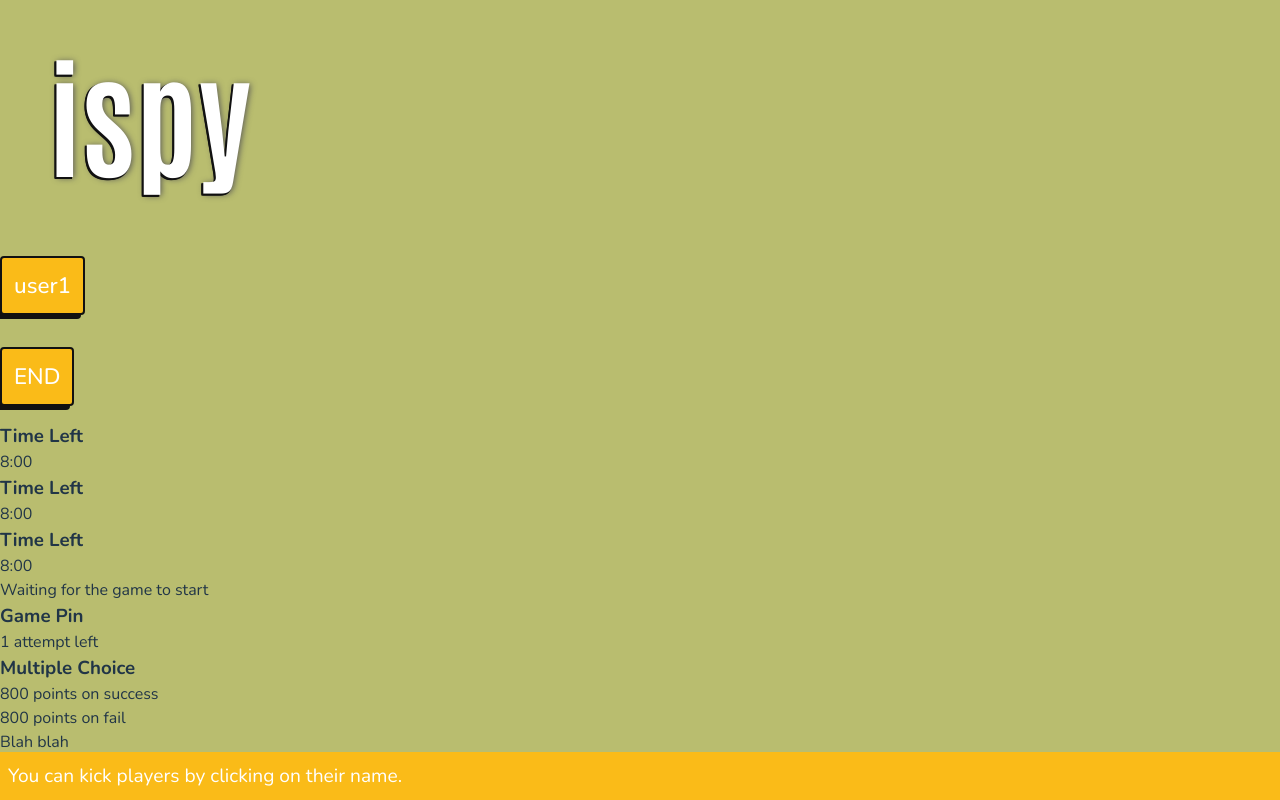
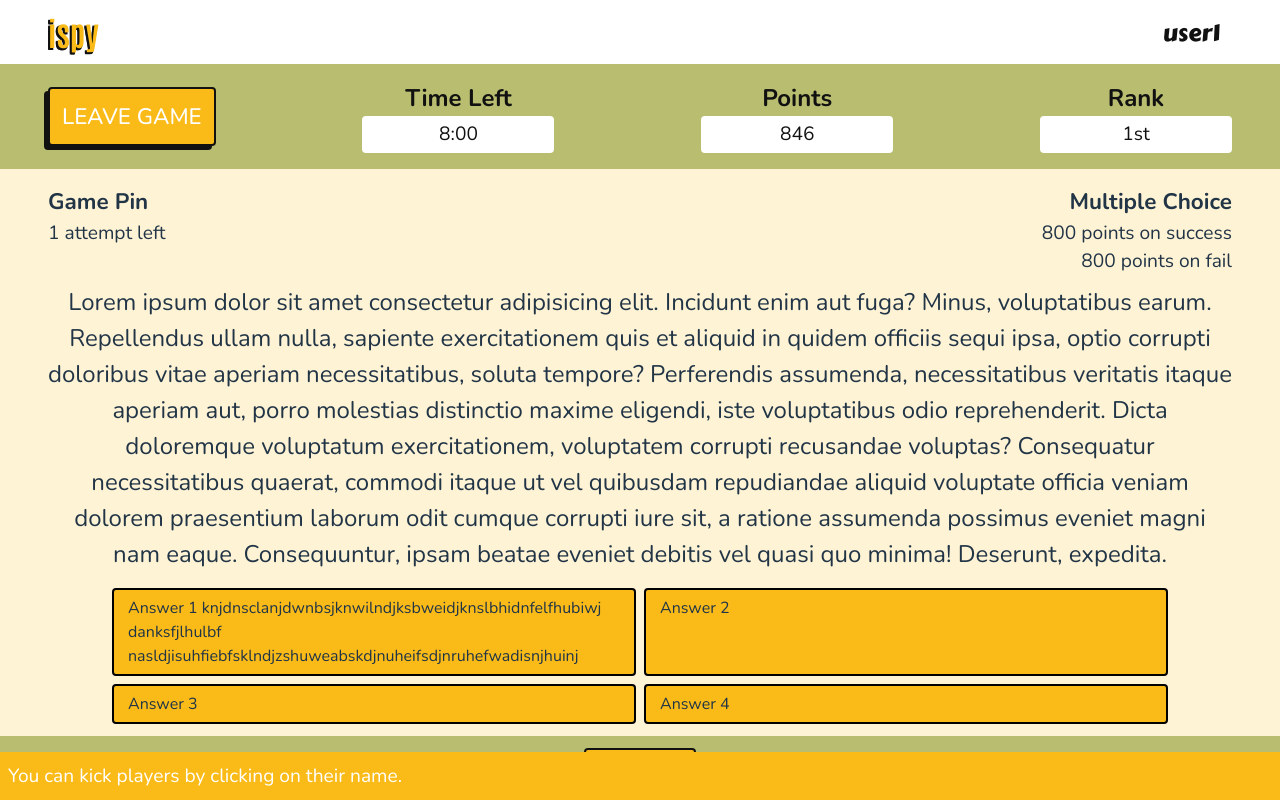
Before and after one commit to cloudydaiyz/ispy, a website built with Vite: page packages/ispy-ui/components/game-player.html in a window 1280 px wide. Built offline with nearby package versions, Linux system fonts and the light colour scheme.

Commit message:
feat: game player screen partially done

```diff
--- a/packages/ispy-shared/src/api-client.ts
+++ b/packages/ispy-shared/src/api-client.ts
@@ -100,7 +100,7 @@ export class ApiClient implements Partial<Requests.HttpRequests> {
 
     private async init(): Promise<void> {
         // Test the ping operation to make sure the config is valid
-        this.ping().catch(e => {
+        return this.ping().catch(e => {
             console.log("ApiClient: Error encountered during setup ping. Please check "
                 + "your configuration input and ensure its validity.");
             console.log(e);
--- a/packages/ispy-ui/components/game-player.html
+++ b/packages/ispy-ui/components/game-player.html
@@ -5,7 +5,8 @@
     <meta name="viewport" content="width=device-width, initial-scale=1.0">
     <title>Document</title>
     <link rel="stylesheet" href="../css/shared.css">
-    <link rel="stylesheet" href="../css/game-host.css">
+    <link rel="stylesheet" href="../css/game-page.css">
+    <link rel="stylesheet" href="../css/game-player.css">
 </head>
 <body>
     <main>
@@ -21,28 +22,33 @@
                 <div class="title">
                     <h1>ispy</h1>
                 </div>
-                <button class="user-info">
-                    <div class="p">user1</div>
-                </button>
+                <button class="to-user-info">user1</button>
             </div>
             <div class="game-status">
-                <button class="end-game">END</button>
-                <div class="time-left">
+                <button class="leave-game">LEAVE GAME</button>
+                <div class="game-stat time-left">
                     <h3>Time Left</h3>
                     <p>8:00</p>
                 </div>
-                <div class="user-points">
-                    <h3>Time Left</h3>
-                    <p>8:00</p>
+                <div class="game-stat user-points">
+                    <h3>Points</h3>
+                    <p>846</p>
                 </div>
-                <div class="user-rank">
-                    <h3>Time Left</h3>
-                    <p>8:00</p>
+                <div class="game-stat user-rank">
+                    <h3>Rank</h3>
+                    <p>1st</p>
                 </div>
             </div>
-            <div class="current-action">
+            <div class="current-action task waiting">
                 <div class="no-task">
-                    <p>Waiting for the game to start</p>
+                    <p class="waiting">Waiting for the game to start</p>
+                    <p class="started">The game has started! Enter a task ID.</p>
+                    <p class="completed-required">You have completed all required tasks! Enter a task ID if you want to continue for more points.</p>
+                    <p class="completed">You have completed all tasks!</p>
+                    <form action="" class="started completed-required completed">
+                        <input type="text" name="task-id" id="task-id">
+                        <input type="submit" value="FIND TASK">
+                    </form>
                 </div>
                 <div class="task">
                     <div class="task-info">
@@ -56,24 +62,30 @@
                             <p>800 points on fail</p>
                         </div>
                     </div>
-                    <p class="task-prompt">Blah blah</p>
-                    <form class="responses">
-                        <input type="checkbox" name="answer-1" id="answer-1">
-                        <input type="checkbox" name="answer-2" id="answer-2">
-                        <input type="checkbox" name="answer-3" id="answer-3">
-                        <input type="checkbox" name="answer-4" id="answer-4">
+                    <p class="task-prompt">Lorem ipsum dolor sit amet consectetur adipisicing elit. Incidunt enim aut fuga? Minus, voluptatibus earum. Repellendus ullam nulla, sapiente exercitationem quis et aliquid in quidem officiis sequi ipsa, optio corrupti doloribus vitae aperiam necessitatibus, soluta tempore? Perferendis assumenda, necessitatibus veritatis itaque aperiam aut, porro molestias distinctio maxime eligendi, iste voluptatibus odio reprehenderit. Dicta doloremque voluptatum exercitationem, voluptatem corrupti recusandae voluptas? Consequatur necessitatibus quaerat, commodi itaque ut vel quibusdam repudiandae aliquid voluptate officia veniam dolorem praesentium laborum odit cumque corrupti iure sit, a ratione assumenda possimus eveniet magni nam eaque. Consequuntur, ipsam beatae eveniet debitis vel quasi quo minima! Deserunt, expedita.</p>
+                    <form class="user-response">
+                        <div class="task-responses">
+                            <div class="answer">
+                                <input type="checkbox" name="answer-1" id="answer-1">
+                                <label for="answer-1">Answer 1 knjdnsclanjdwnbsjknwilndjksbweidjknslbhidnfelfhubiwj danksfjlhulbf nasldjisuhfiebfsklndjzshuweabskdjnuheifsdjnruhefwadisnjhuinj</label>
+                            </div>
+                            <div class="answer">
+                                <input type="checkbox" name="answer-2" id="answer-2">
+                                <label for="answer-2">Answer 2</label>
+                            </div>
+                            <div class="answer">
+                                <input type="checkbox" name="answer-3" id="answer-3">
+                                <label for="answer-3">Answer 3</label>
+                            </div>
+                            <div class="answer">
+                                <input type="checkbox" name="answer-4" id="answer-4">
+                                <label for="answer-4">Answer 4</label>
+                            </div>
+                        </div>
                         <input type="submit" value="SUBMIT">
                     </div>
                 </div>
             </div>
-            <!-- <div class="game-header player">
-                <div class="title">
-                    <h1>ispy</h1>
-                </div>
-                <div class="user">
-                    <div class="go-user-profile">user1</div>
-                </div>
-            </div> -->
         </div>
     </main>
 </body>
--- a/packages/ispy-ui/css/game-host.css
+++ b/packages/ispy-ui/css/game-host.css
@@ -1,49 +1,3 @@
-body
-{
-    background-color: var(--col-1);
-}
-
-.game.page button
-{
-    padding: 12px;
-    background-color: var(--btn);
-    color: var(--white);
-    border: 2px solid var(--black);
-    box-shadow: -4px 4px 0px var(--black);
-    /* border: 2px solid rgb(from var(--btn) calc(r - 30) calc(g - 30) calc(b - 30)); */
-    border-radius: 4px;
-    font-family: var(--font-1);
-    font-size: 16px;
-    transition: background-color .1s;
-    font-size: 1.4rem;
-    margin-top: 16px;
-    margin-bottom: 16px;
-    height: fit-content;
-    transition: all .2s;
-}
-
-.game.page button:disabled
-{
-    translate: -4px 4px;
-    box-shadow: none;
-    background-color: var(--gray);
-    color: black;
-}
-
-.game.page button:hover
-{
-    border: 2px solid var(--select);
-    cursor: pointer;
-}
-
-.game.page button:active
-{
-    border: 2px solid var(--select);
-    background-color: var(--select);
-    translate: -2px 2px;
-    box-shadow: -2px 2px 0px var(--black);
-}
-
 .game.host.page .game-header
 {
     height: 4rem;
@@ -97,7 +51,7 @@ body
 
 .game-info > *
 {
-    width: 12rem;
+    min-width: 12rem;
     text-align: center;
 }
 
--- /dev/null
+++ b/packages/ispy-ui/css/game-page.css
@@ -0,0 +1,48 @@
+body
+{
+    background-color: var(--col-1);
+}
+
+.game.page button,
+.task .user-response > input[type=submit]
+{
+    padding: 12px;
+    background-color: var(--btn);
+    color: var(--white);
+    border: 2px solid var(--black);
+    box-shadow: -4px 4px 0px var(--black);
+    border-radius: 4px;
+    font-family: var(--font-1);
+    font-size: 16px;
+    transition: background-color .1s;
+    font-size: 1.4rem;
+    margin-top: 16px;
+    margin-bottom: 16px;
+    height: fit-content;
+    transition: all .2s;
+}
+
+.game.page button:disabled,
+.task .user-response > input[type=submit]:disabled
+{
+    translate: -4px 4px;
+    box-shadow: none;
+    background-color: var(--gray);
+    color: black;
+}
+
+.game.page button:hover,
+.task .user-response > input[type=submit]:hover
+{
+    border: 2px solid var(--select);
+    cursor: pointer;
+}
+
+.game.page button:active,
+.task .user-response > input[type=submit]:active
+{
+    border: 2px solid var(--select);
+    background-color: var(--select);
+    translate: -2px 2px;
+    box-shadow: -2px 2px 0px var(--black);
+}
--- /dev/null
+++ b/packages/ispy-ui/css/game-player.css
@@ -0,0 +1,231 @@
+body
+{
+    background-color: var(--col-1);
+}
+
+.game.player.page
+{
+    height: 100%;
+    display: flex;
+    flex-direction: column;
+}
+
+.game.player.page .game-header
+{
+    height: 4rem;
+    padding: 1rem 3rem;
+    display: flex;
+    align-items: center;
+    justify-content: space-between;
+    background-color: var(--white);
+
+    font-family: var(--font-3);
+    font-size: 1.5rem;
+}
+
+.game.player.page .game-header .title
+{
+    margin: 0;
+    padding: 0;
+}
+
+.game.player.page .game-header .title h1
+{
+    font-size: 2rem;
+    margin-bottom: 0;
+    color: var(--btn);
+    text-shadow:
+        -2px 1px 0px var(--black),
+        -2px 2px 0px var(--black),
+        -1px 2px 0px var(--black);
+}
+
+.game.player.page .game-header .to-user-info
+{
+    font-family: var(--font-2);
+    font-size: 1.5rem;
+    background: none;
+    border: none;
+    box-shadow: none;
+    color: var(--black);
+    transition: scale .2s, text-shadow .2s, color .2s;
+}
+
+.game.player.page .game-header .to-user-info:hover
+{
+    --s: var(--col-4);
+
+    color: var(--select);
+    text-shadow:
+        -2px 1px 0px var(--s),
+        -2px 2px 0px var(--s),
+        -1px 2px 0px var(--s),
+        1px 1px 3px var(--gray);
+    cursor: pointer;
+    user-select: none;
+    scale: 1.2;
+}
+
+.game.player.page .game-header .to-user-info:active
+{
+    color: var(--btn);
+    translate: 0;
+}
+
+.game.player.page .game-status
+{
+    padding: 1rem 3rem;
+    display: flex;
+    align-items: center;
+    justify-content: space-between;
+}
+
+.game.player.page .game-status .leave-game
+{
+    margin: 0;
+}
+
+.game.player.page .game-status h3
+{
+    font-family: var(--font-1);
+    font-size: 1.5rem;
+    color: var(--black);
+    text-align: center;
+}
+
+.game.player.page .game-status p
+{
+    font-family: var(--font-1);
+    font-size: 1.2rem;
+    background-color: var(--white);
+    color: var(--black);
+    padding: 4px 3rem;
+    min-width: 12rem;
+    text-align: center;
+    border-radius: 4px;
+}
+
+.current-action
+{
+    padding: 1rem 3rem;
+    margin-bottom: 4rem;
+    flex-grow: 1;
+}
+
+.current-action .task,
+.current-action .no-task,
+.current-action .no-task > *
+{
+    display: none;
+}
+
+.current-action.no-task .no-task
+{
+    display: block;
+}
+
+.current-action.waiting .waiting,
+.current-action.started .started,
+.current-action.completed-required .completed-required,
+.current-action.completed .completed
+{
+    display: block;
+}
+
+.current-action.task
+{
+    background-color: var(--col-2);
+}
+
+.current-action.task .task
+{
+    display: flex;
+    flex-direction: column;
+    height: 60vh;
+}
+
+.current-action .task .task-info
+{
+    display: flex;
+    justify-content: space-between;
+    font-size: 1.2rem;
+}
+
+.current-action .task .task-info .task-desc
+{
+    text-align: left;
+}
+
+.current-action .task .task-info .task-type
+{
+    text-align: right;
+}
+
+.current-action .task .task-prompt
+{
+    flex-grow: 1;
+    align-self: center;
+    display: flex;
+    flex-direction: column;
+    justify-content: center;
+    font-size: 1.5rem;
+    margin: 8px 0px;
+    text-align: center;
+}
+
+.current-action .task-responses
+{
+    width: 100%;
+    display: grid;
+    grid-template-columns: 1fr 1fr;
+    gap: 8px;
+    padding: 8px 64px;
+}
+
+.current-action .task-responses .answer
+{
+    background-color: transparent;
+    padding: 8px 16px;
+    position: relative;
+}
+
+.current-action .task-responses .answer input
+{
+    position: absolute;
+    top: 0;
+    left: 0;
+    width: 100%;
+    height: 100%;
+    appearance: none;
+
+    background-color: var(--btn);
+    border: 2px solid black;
+    border-radius: 4px;
+    z-index: 1;
+    transition: background-color .2s;
+}
+
+.current-action .task-responses .answer input:checked
+{
+    background-color: var(--select);
+    box-shadow: 0px 0px 4px var(--gray);
+}
+
+.current-action .task-responses .answer label
+{
+    width: 100%;
+    position: relative;
+    z-index: 2;
+}
+
+.task .user-response
+{
+    display: flex;
+    flex-direction: column;
+    align-items: center;
+}
+
+.task .user-response > input[type=submit]
+{
+    padding: 8px 12px;
+}
--- a/packages/ispy-ui/css/svg.css
+++ /dev/null
@@ -1,4 +0,0 @@
-svg.loading-icon
-{
-    width: 100px;
-}
```
Also changed, not shown: packages/ispy-ui/components/game-host.html (+1 -8 lines), packages/ispy-ui/components/svg.html (deleted, +0 -26 lines), packages/ispy-ui/svg/sun.svg (deleted).
